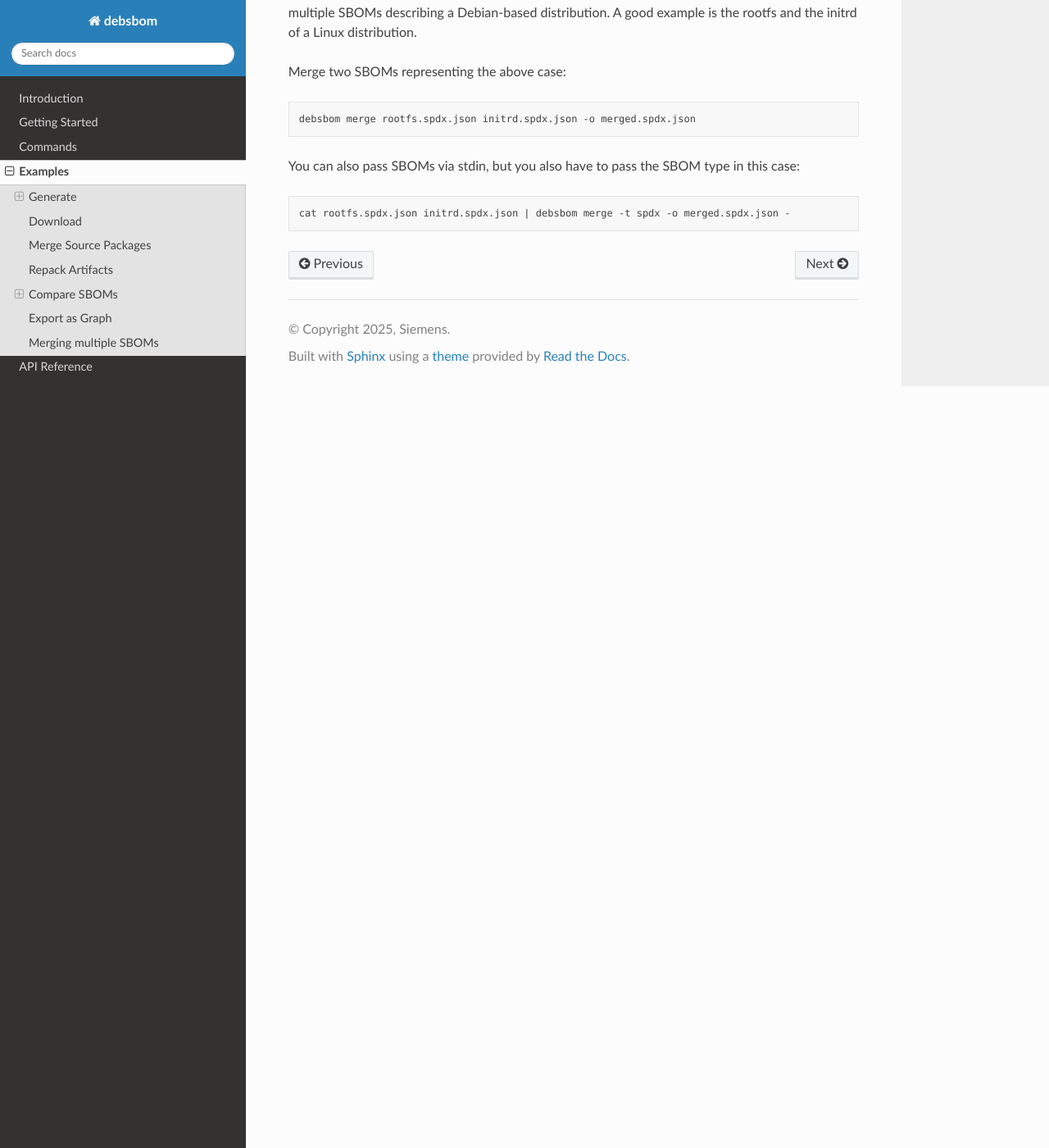
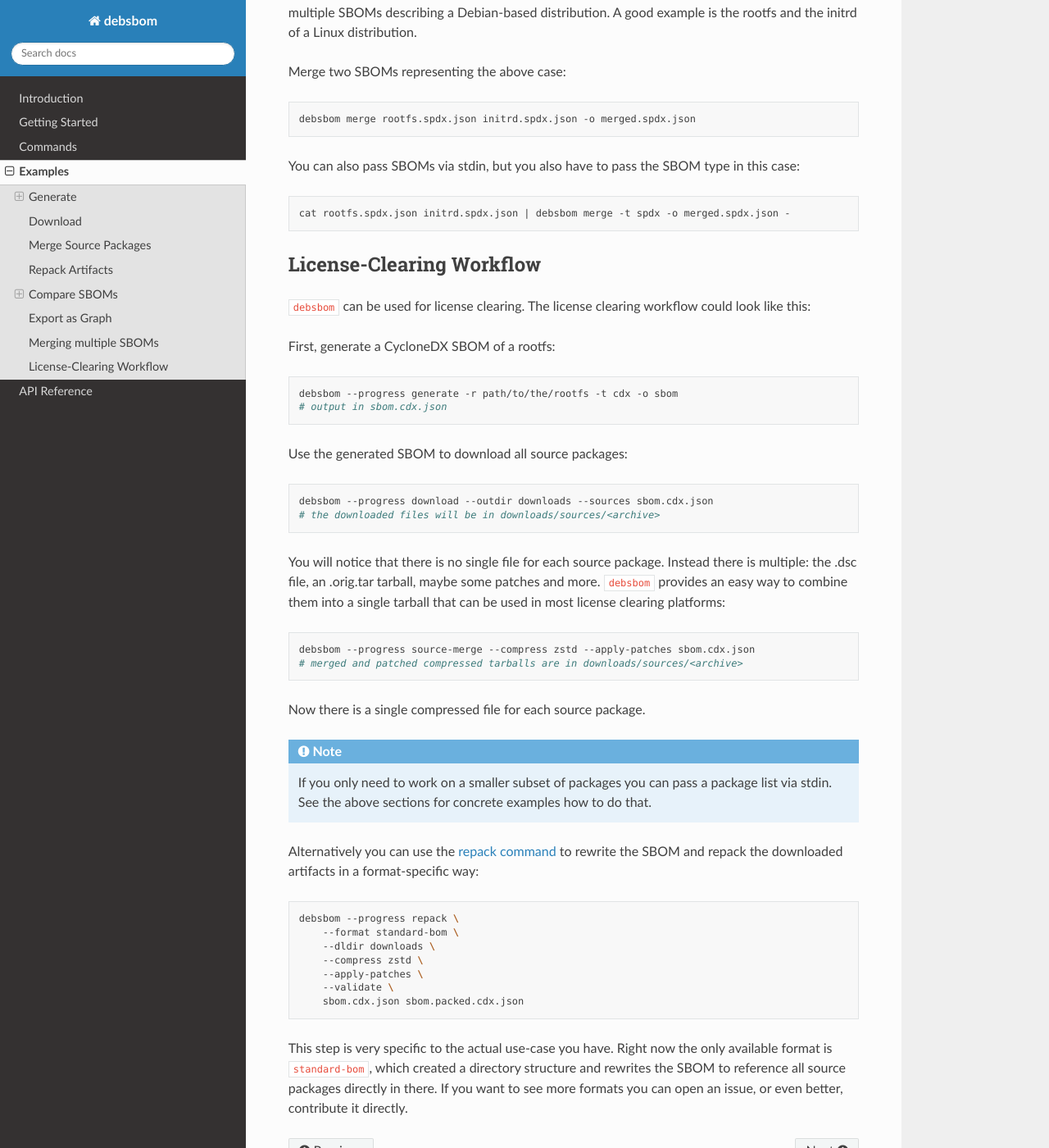
Before and after one commit to siemens/debsbom, a Sphinx documentation site: the page built from docs/source/examples.rst, in a window 1280 px wide and 1400 px high, scrolled down 4273 px. Shown: the whole window at 82% size. Built offline with Sphinx 7.4.7 and the Read the Docs theme 3.1.0, drawn with Linux system fonts in a browser that asks for light colours.

Commit message:
docs(examples): add example for a license clearing workflow
Add a small example that shows all steps that would be required for a
license-clearing workflow.

Signed-off-by: Christoph Steiger <christoph.steiger@siemens.com>

```diff
--- a/docs/source/examples.rst
+++ b/docs/source/examples.rst
@@ -219,3 +219,55 @@
 .. code-block:: bash
 
     cat rootfs.spdx.json initrd.spdx.json | debsbom merge -t spdx -o merged.spdx.json -
+
+License-Clearing Workflow
+~~~~~~~~~~~~~~~~~~~~~~~~~
+
+``debsbom`` can be used for license clearing. The license clearing workflow could look like this:
+
+First, generate a CycloneDX SBOM of a rootfs:
+
+.. code-block:: bash
+
+    debsbom --progress generate -r path/to/the/rootfs -t cdx -o sbom
+    # output in sbom.cdx.json
+
+Use the generated SBOM to download all source packages:
+
+.. code-block:: bash
+
+    debsbom --progress download --outdir downloads --sources sbom.cdx.json
+    # the downloaded files will be in downloads/sources/<archive>
+
+You will notice that there is no single file for each source package. Instead there is multiple:
+the .dsc file, an .orig.tar tarball, maybe some patches and more. ``debsbom`` provides an easy
+way to combine them into a single tarball that can be used in most license clearing platforms:
+
+.. code-block:: bash
+
+    debsbom --progress source-merge --compress zstd --apply-patches sbom.cdx.json
+    # merged and patched compressed tarballs are in downloads/sources/<archive>
+
+Now there is a single compressed file for each source package.
+
+.. note::
+    If you only need to work on a smaller subset of packages you can pass a package list
+    via stdin. See the above sections for concrete examples how to do that.
+
+Alternatively you can use the :doc:`commands/repack` to rewrite the SBOM and repack the downloaded
+artifacts in a format-specific way:
+
+.. code-block:: bash
+
+    debsbom --progress repack \
+        --format standard-bom \
+        --dldir downloads \
+        --compress zstd \
+        --apply-patches \
+        --validate \
+        sbom.cdx.json sbom.packed.cdx.json
+
+This step is very specific to the actual use-case you have. Right now the only available format
+is ``standard-bom``, which created a directory structure and rewrites the SBOM to reference
+all source packages directly in there. If you want to see more formats you can open an issue,
+or even better, contribute it directly.
```
